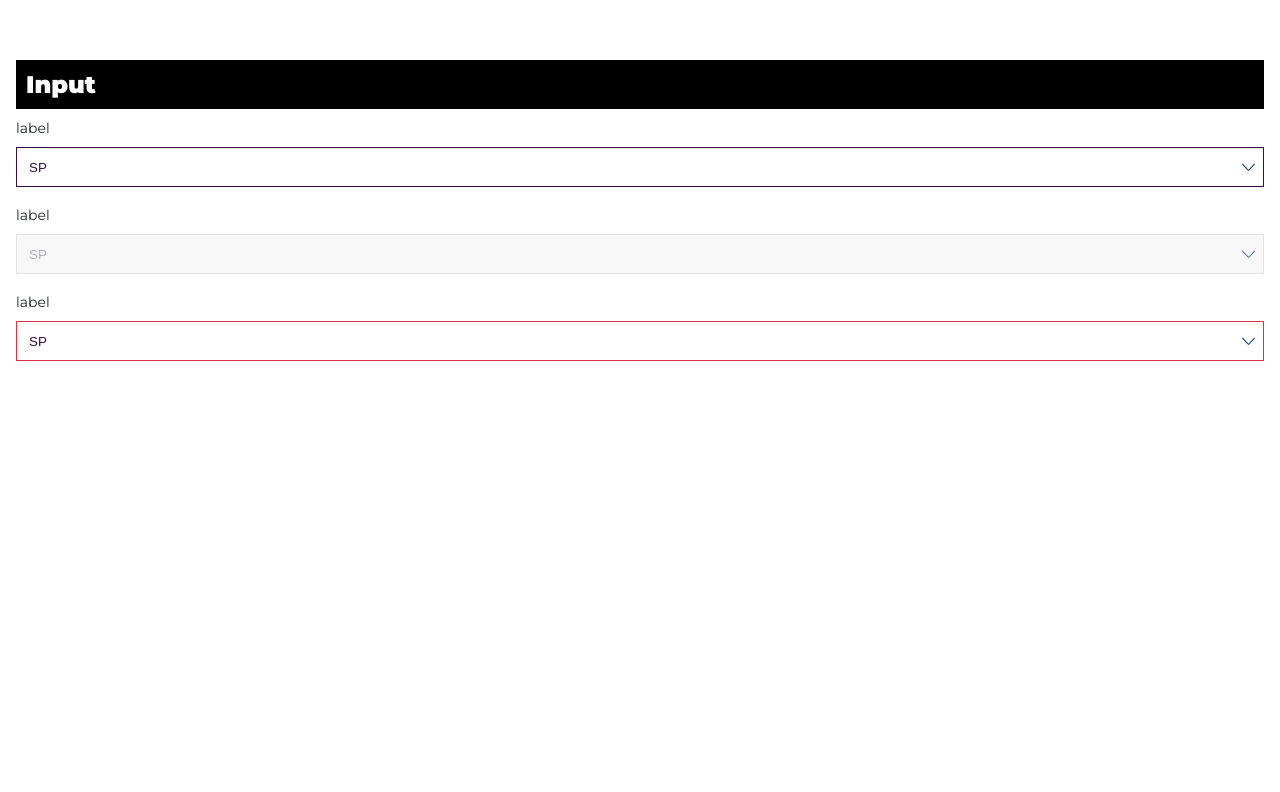
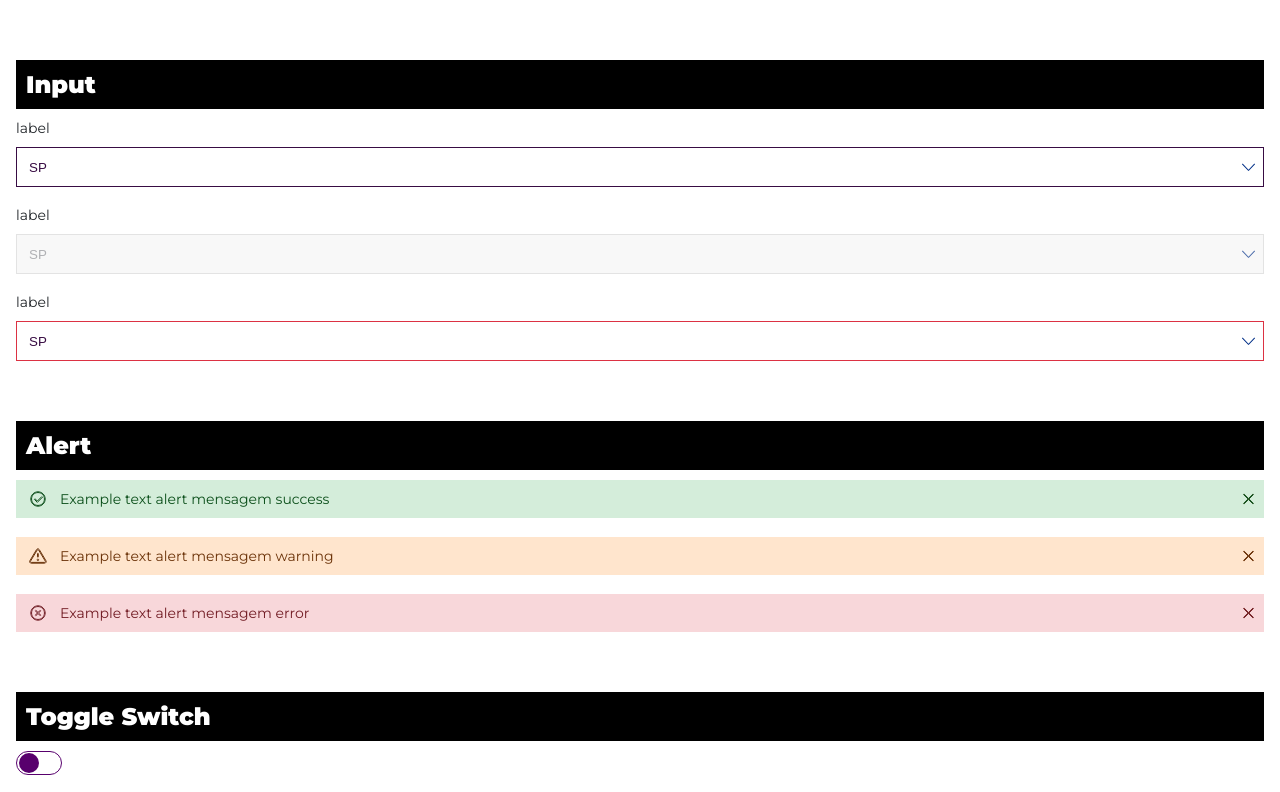
Before and after one commit to Cahmoraes/trx-front, a React (Create React App) app: page /style-guide in a window 1280 px wide. Shown: the part 2000-2792 px from the top of the page. Before the commit the page ends 2391 px from the top, so only its background shows below. Built offline with nearby package versions, Linux system fonts and the light colour scheme.

Commit message:
adicionado switch e alert

```diff
--- /dev/null
+++ b/src/components/Alert/index.jsx
@@ -0,0 +1,35 @@
+import { ReactComponent as IconAlertSuccess } from "../../assets/images/icons/icon-success.svg";
+import { ReactComponent as IconAlertWarning } from "../../assets/images/icons/icon-alert.svg";
+import { ReactComponent as IconAlertError } from "../../assets/images/icons/icon-error.svg";
+import { ReactComponent as IconClose } from "../../assets/images/icons/icon-close.svg";
+
+export function Alert(props) {
+  const className = props.className ? `alert ${props.className}` : "alert";
+  return (
+    <>
+      <div className={className}>
+        <div className="icon-component">
+          {props.className === "alert-warning" && (
+            <IconAlertWarning
+              className="icon-alert icon-warning"
+            />
+          )}
+          {props.className === "alert-error" && (
+            <IconAlertError
+              className="icon-alert icon-error"
+            />
+          )}
+          {props.className === "alert-success" && (
+            <IconAlertSuccess
+              classIame="icon-alert icon-success"
+            />
+          )}
+          <span>{props.text}</span>
+        </div>
+        <button className="btn">
+          <IconClose />
+        </button>
+      </div>
+    </>
+  );
+}
--- /dev/null
+++ b/src/components/Alert/styles.scss
@@ -0,0 +1,54 @@
+$storage-colors: (
+  warning: (
+    fontColor: $attention-300,
+    backgroundColor: $attention-100
+  ),
+  success: (
+    fontColor: $success-300,
+    backgroundColor: $success-100
+  ),
+  error: (
+    fontColor: $error-300,
+    backgroundColor: $error-100
+  ),
+);
+
+@each $keyColors, $colors in $storage-colors {
+  .alert.alert-#{$keyColors} {
+    background-color: #{map-get($colors, 'backgroundColor')};
+    color: #{map-get($colors, 'fontColor')};
+    display: flex;
+    justify-content: space-between;
+    align-items: center;
+  }
+}
+
+.alert {
+  padding: 7px 10px;
+  width: 100%;
+  transition: all 0.2s ease;
+
+  span {
+    font-size: 1.4rem;
+    font-weight: 400;
+    padding: 0 10px;
+  }
+
+  .icon-component {
+    display: flex;
+    align-items: center;
+  }
+
+  button {
+    width: 11px;
+    height: 11px;
+    text-align: center;
+    outline: none;
+    background: transparent;
+    color: currentColor;
+  }
+
+  svg {
+    stroke: currentColor;
+  }
+}
--- a/src/components/Form/Select/styles.scss
+++ b/src/components/Form/Select/styles.scss
@@ -28,7 +28,7 @@
       border-color: $error-200;
     }
 
-    &:hover, &:focus {
+    &:focus {
       border-color: $primary-200;
     }
 
--- /dev/null
+++ b/src/components/Form/ToggleSwitch/index.jsx
@@ -0,0 +1,11 @@
+export function ToggleSwitch({ children, ...rest }) {
+  return (
+    <>
+      <label class="switch">
+        <input type="checkbox" {...rest} />
+        <span class="slider round"></span>
+      </label>
+      <span class="switch__label">{children}</span>
+    </>
+  )
+}
--- /dev/null
+++ b/src/components/Form/ToggleSwitch/styles.scss
@@ -0,0 +1,74 @@
+.switch {
+  position: relative;
+  display: inline-block;
+  width: 46px;
+  height: 24px;
+
+  & input {
+    opacity: 0;
+    width: 0;
+    height: 0;
+
+    &:disabled + .slider {
+      border-color: $gray-200;
+      &::before {
+        background-color: $gray-200;
+      }
+    }
+  }
+
+  &__label {
+    font-size: 1.4rem;
+    font-weight: 400;
+    margin-left: 8px;
+  }
+
+  .slider {
+    position: absolute;
+    cursor: pointer;
+    top: 0;
+    left: 0;
+    right: 0;
+    bottom: 0;
+    background-color: $white;
+    border: 1px solid $primary-300;
+    -webkit-transition: .4s;
+    transition: .4s;
+
+    &::before {
+      position: absolute;
+      content: "";
+      height: 20px;
+      width: 20px;
+      transform: translate3d(2px, 1px, 0);
+      background-color: $primary-300;
+      transition: .4s;
+    }
+
+    &.round {
+      border-radius: 34px;
+    }
+
+    &.round:before {
+      border-radius: 50%;
+    }
+  }
+
+  input:checked + .slider {
+    background-color: $primary-300;
+  }
+
+  input:checked + .slider::before {
+    background-color: $white;
+  }
+
+  // input:focus + .slider {
+  //   box-shadow: 0 0 1px #2196F3;
+  // }
+
+  input:checked + .slider:before {
+    -webkit-transform: translate3d(23px, 1px, 0);
+    -ms-transform: translate3d(23px, 1px, 0);
+    transform: translate3d(23px, 1px, 0);
+  }
+}
--- a/src/pages/Style-guide/index.jsx
+++ b/src/pages/Style-guide/index.jsx
@@ -6,6 +6,8 @@ import { Badge } from '../../components/Badge';
 import { Hiperlink } from '../../components/Hiperlink';
 import { Input } from '../../components/Form/Input';
 import { Select } from '../../components/Form/Select';
+import { Alert } from '../../components/Alert';
+import { ToggleSwitch } from '../../components/Form/ToggleSwitch';
 
 export function StyleGuide() {
 
@@ -178,6 +180,56 @@ export function StyleGuide() {
           </div>
         </div>
       </section>
+
+      <section className="container-fluid py-5">
+        <div className="row">
+          <div className="col">
+            <SectionTitle>Alert</SectionTitle>
+            <Alert
+              className="alert-success"
+              text="Example text alert mensagem success"
+              alt="Example text alert mensagem success"
+            />
+            <br />
+
+            <Alert
+              className="alert-warning"
+              text="Example text alert mensagem warning"
+              alt="Example text alert mensagem warning"
+            />
+            <br />
+
+            <Alert
+              className="alert-error"
+              text="Example text alert mensagem error"
+              alt="Example text alert mensagem error"
+            />
+          </div>
+        </div>
+      </section>
+
+      <section className="container-fluid py-5">
+        <div className="row">
+          <div className="col">
+            <SectionTitle>Toggle Switch</SectionTitle>
+            <ToggleSwitch />
+            <br />
+            <br />
+
+            <ToggleSwitch>Label</ToggleSwitch>
+            <br />
+            <br />
+
+            <ToggleSwitch checked>Active</ToggleSwitch>
+            <br />
+            <br />
+
+            <ToggleSwitch disabled>Disabled</ToggleSwitch>
+            <br />
+            <br />
+          </div>
+        </div>
+      </section>
     </>
   );
 }
--- a/src/style/main.scss
+++ b/src/style/main.scss
@@ -10,3 +10,5 @@
 @import "../components/Badge/styles";
 @import "../components/Hiperlink/styles";
 @import "../components/Form/Select/styles";
+@import "../components/Alert/styles";
+@import "../components/Form/ToggleSwitch/styles";
```
Also changed, not shown: src/assets/images/icons/icon-close.svg.
